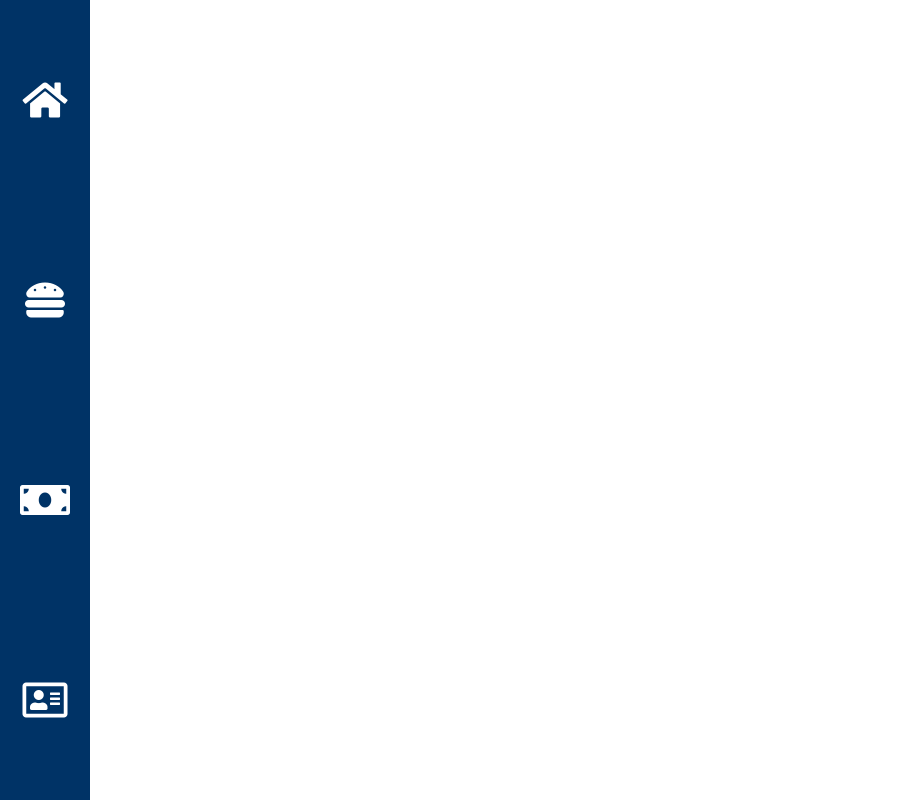
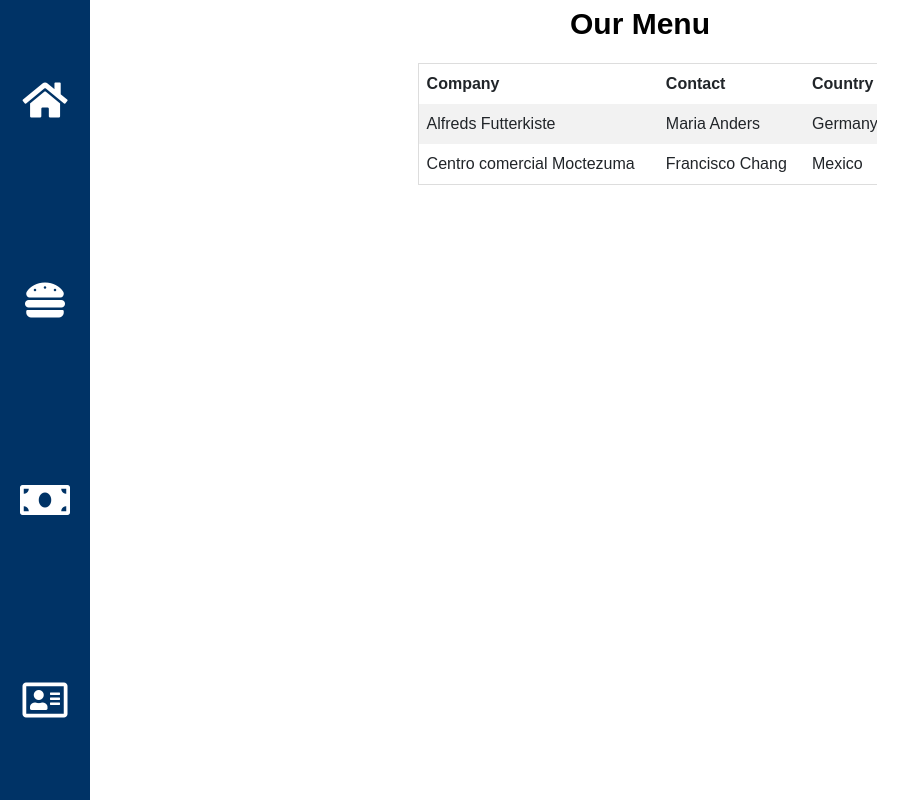
Before and after one commit to kylelamocha/tracker-repo, a PHP site: page / in a window 1280 px wide, after a click that opens the changed part. Shown: the whole page, without its empty margins (0-920 px from the left). Run offline with PHP 8.4, Linux system fonts and the light colour scheme.

Commit message:
will continue to redesign main and order section

```diff
--- a/index.css
+++ b/index.css
@@ -125,4 +125,11 @@ th, td {
 
 tr:nth-child(even){background-color: #f2f2f2}
 
+.order_tbl{
+  border-collapse: collapse;
+  border-spacing: 0;
+  width: 100%;
+  border: 1px solid #ddd;
+  margin: 15px;
+}
 /*menu*/
--- a/index.html
+++ b/index.html
@@ -82,6 +82,27 @@
       <section id='order'>
         <!--<button class="add_guest">Add Guest</button>-->
 
+        <div style="overflow-x:auto;">
+          <h1 style="text-align: center; padding: 6px; font-weight: bold;">Our Menu</h1>
+          <table class="order_tbl">
+            <tr>
+              <th>Company</th>
+              <th>Contact</th>
+              <th>Country</th>
+            </tr>
+            <tr>
+              <td>Alfreds Futterkiste</td>
+              <td>Maria Anders</td>
+              <td>Germany</td>
+            </tr>
+            <tr>
+              <td>Centro comercial Moctezuma</td>
+              <td>Francisco Chang</td>
+              <td>Mexico</td>
+            </tr>
+          </table>
+
+        </div>
       </section>
 
       <section id= 'billing'>
```
